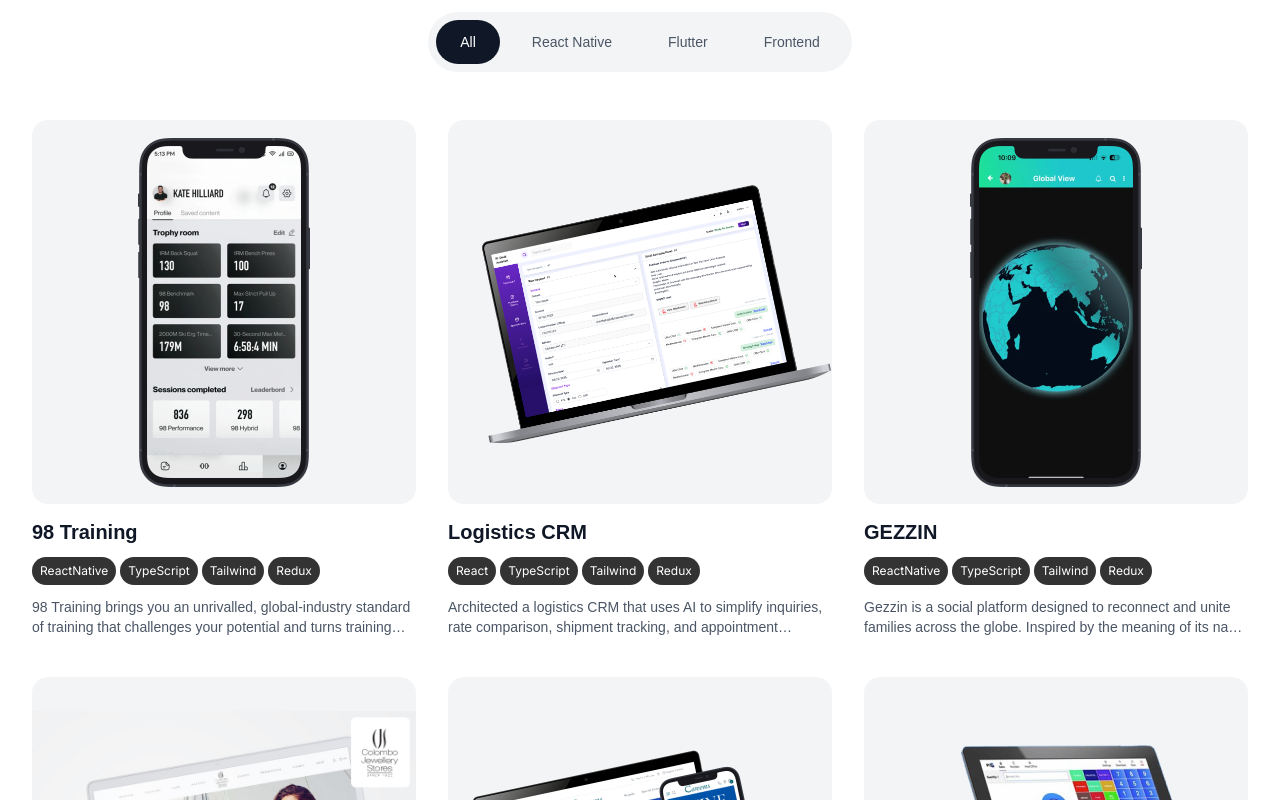
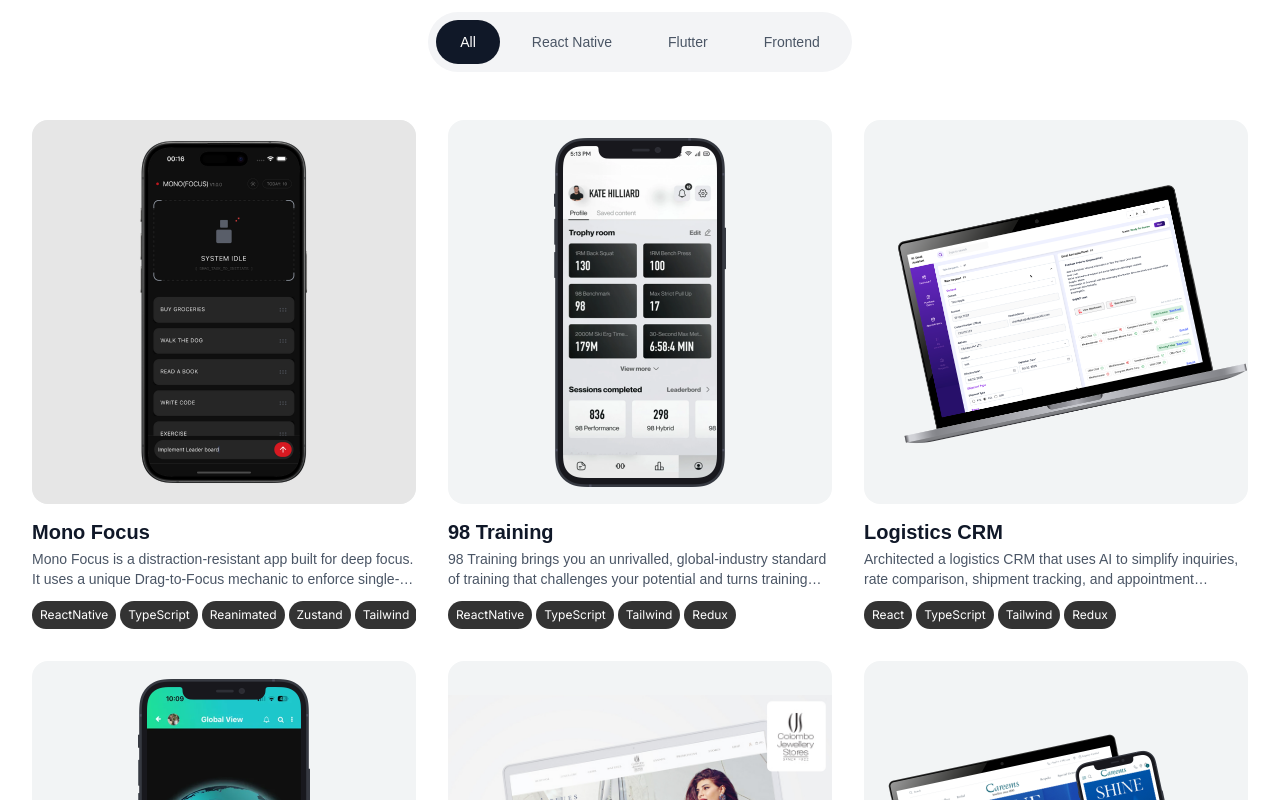
Before and after one commit to yathu/portfolio, a Next.js app: page / in a window 1280 px wide. Shown: the part 900-1700 px from the top of the page. Built offline with nearby package versions, Linux system fonts and the light colour scheme; a web font is replaced by a local one.

Commit message:
Task app added

```diff
--- a/src/app/components/portfolioGallery.tsx
+++ b/src/app/components/portfolioGallery.tsx
@@ -21,6 +21,22 @@
 }
 
 const portfolioData: PortfolioItem[] = [
+  {
+    id: "1",
+    title: "Mono Focus",
+    category: "React Native",
+    image: "img/monoFocus.png",
+    description:
+      "Mono Focus is a distraction-resistant app built for deep focus. It uses a unique Drag-to-Focus mechanic to enforce single-task flow, rewarding consistency with calming, ambient progress visualization.",
+    technologies: [
+      skillsIcons.reactNative,
+      skillsIcons.typescript,
+      skillsIcons.Reanimated,
+      skillsIcons.Zustand,
+      skillsIcons.tailwind,
+    ],
+    link: "#",
+  },
   {
     id: "1",
     title: "98 Training",
@@ -211,11 +227,19 @@
                   </div> */}
                 </div>
 
-                <div className="space-y-3">
-                  <div className="flex flex-col justify-between max-w-full gap-3 overflow-hidden">
+                <div className="space-y-1">
+                  <div className="flex flex-col justify-between max-w-full gap-1 overflow-hidden">
                     <h3 className="text-lg sm:text-xl font-bold text-gray-900 group-hover:text-gray-700 transition-colors leading-tight">
                       {item.title}
                     </h3>
+                    {/* Fixed height description container */}
+                    <div className="h-10 sm:h-12">
+                      <p className="text-gray-600 text-sm leading-5 line-clamp-2">
+                        {item.description}
+                      </p>
+                    </div>
+                  </div>
+
                   <div className="flex gap-1 justify-start overflow-x-scroll flex-1">
                     {item.technologies.map((skills) => (
                       <span
@@ -234,14 +258,6 @@
                           height={20}
                         />
                       ))} */}
-                    </div>
-                  </div>
-
-                  {/* Fixed height description container */}
-                  <div className="h-10 sm:h-12">
-                    <p className="text-gray-600 text-sm leading-5 line-clamp-2">
-                      {item.description}
-                    </p>
                   </div>
                 </div>
               </Link>
--- a/src/app/utils/skillsIcons.tsx
+++ b/src/app/utils/skillsIcons.tsx
@@ -22,6 +22,8 @@
   jquery: SkillIcon;
   flutter: SkillIcon;
   sqlite: SkillIcon;
+  Reanimated: SkillIcon;
+  Zustand: SkillIcon;
 }
 
 export const skillsIcons: SkillsIcons = {
@@ -97,4 +99,12 @@
     name: "SQLite",
     url: "https://cdn.jsdelivr.net/gh/devicons/devicon/icons/sqlite/sqlite-original.svg",
   },
+  Reanimated: {
+    name: "Reanimated",
+    url: "https://docs.swmansion.com/react-native-reanimated/img/logo-hero.svg",
+  },
+  Zustand: {
+    name: "Zustand",
+    url: "https://cdn.jsdelivr.net/gh/devicons/devicon@latest/icons/zustand/zustand-original.svg",
+  },
 };
```
Also changed, not shown: public/img/monoFocus.png (added). Lines whose indentation alone changed are shown as unchanged.
